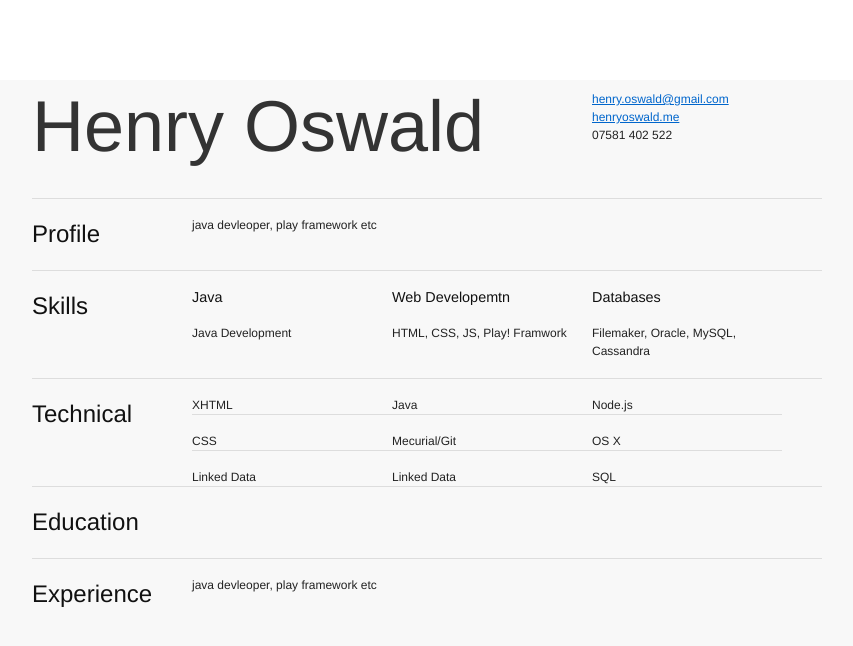
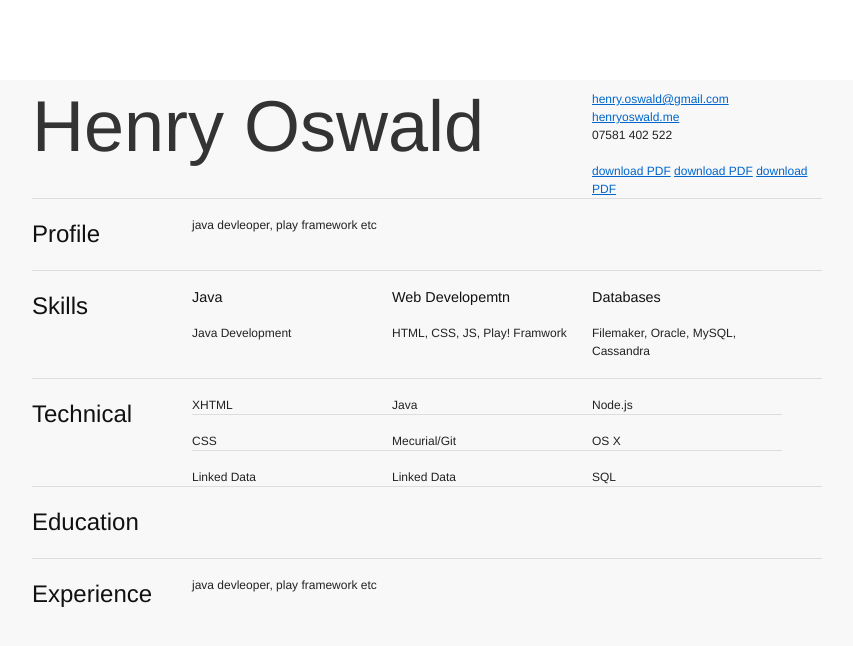
Before and after one commit to henryoswald/CV, a plain HTML site: page index.html in a window 1280 px wide. Shown: the whole page, without its empty margins (213-1066 px from the left). Drawn offline with nearby package versions, Linux system fonts and the light colour scheme; files that its build step writes are made by us from their sources; files whose address does not match are found by name.

Commit message:
adding download links

```diff
--- a/index.html
+++ b/index.html
@@ -29,6 +29,11 @@
                     <li>07581 402 522</li>
                 </ul>
             </div>
+            <a href="http://henryoswald.github.com/CV/tex/HenryOswaldCV.pdf"> download PDF</a>
+            <a href="/tex/HenryOswaldCV.pdf"> download PDF</a>
+            <a href="/cv/tex/HenryOswaldCV.pdf"> download PDF</a>
+
+
         </div>
 
         <hr />
```
